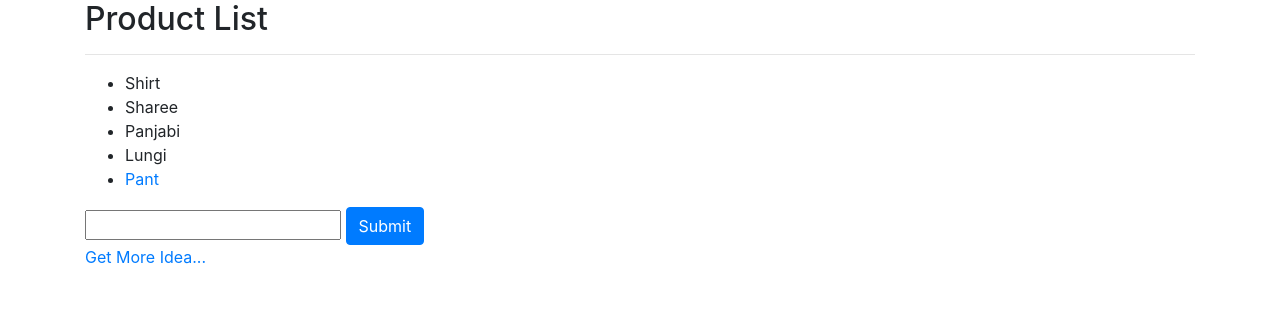
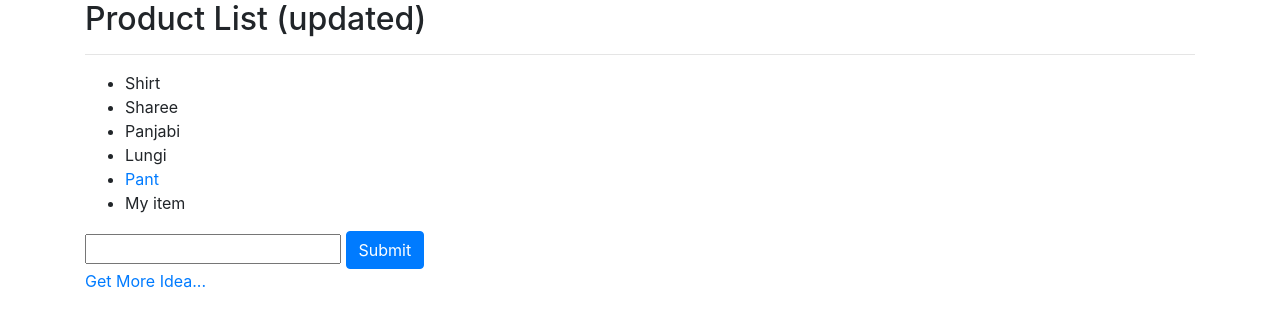
Before and after one commit to bdmostafa/JavaScriptSeries, a plain HTML site: page DOM/index.html in a window 1280 px wide. Drawn offline with nearby package versions, Linux system fonts and the light colour scheme.

Commit message:
Replacing element - DOM

```diff
--- a/DOM/index.html
+++ b/DOM/index.html
@@ -38,7 +38,8 @@
     </script>
     <!-- <script src="htmlCollectionVsNodeList.js"></script>
     <script src="manipulate.js"></script> -->
-    <script src="traversingDom.js"></script>
+    <!-- <script src="traversingDom.js"></script> -->
+    <script src="manipulateElement.js"></script>
 </body>
 
 </html>
--- /dev/null
+++ b/DOM/manipulateElement.js
@@ -0,0 +1,23 @@
+// Creating Element ================
+const ul = document.querySelector('ul');
+const li = document.createElement('li');
+li.className = 'product-collection-item';
+// li.innerText = 'My Item';
+li.appendChild(document.createTextNode('My item'));
+ul.appendChild(li);
+// ul.prepend(li);
+console.log(ul);
+
+
+// Replacing Element ================
+const preHeading = document.querySelector('h2');
+const newHeading = document.createElement('h2');
+newHeading.appendChild(document.createTextNode('Product List (updated)'));
+
+// const parentHeading = document.querySelector('.container');
+// parentHeading.replaceChild(newHeading, preHeading);
+
+// Without parentHeading - .replaceWith method
+preHeading.replaceWith(newHeading)
+
+console.log(newHeading)
```
